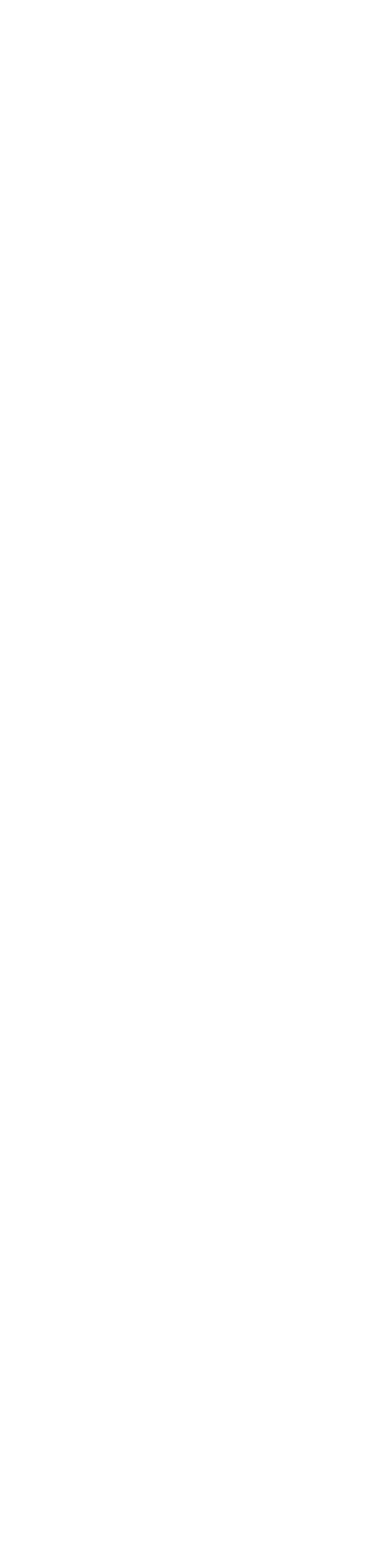
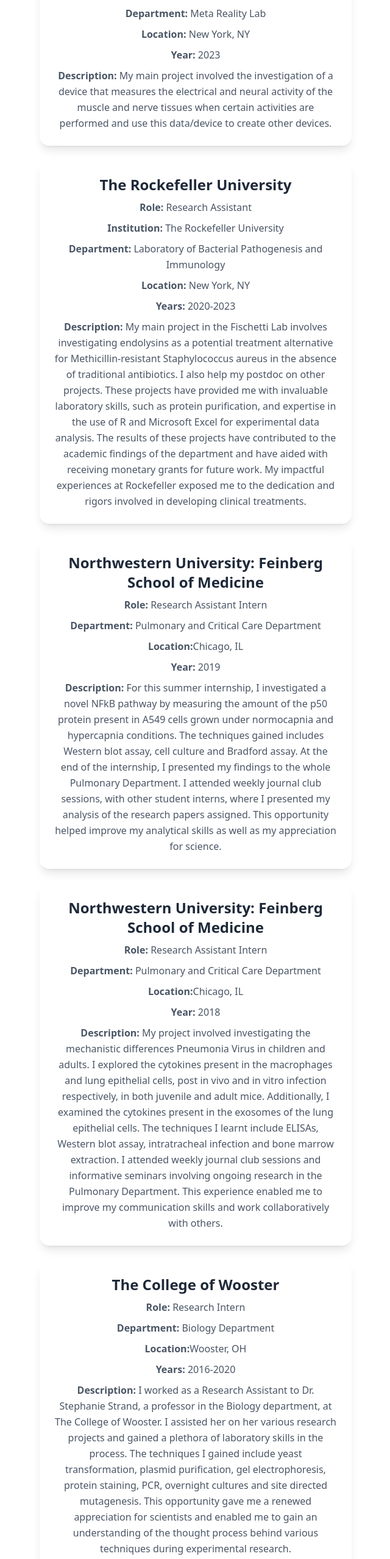
Before and after one commit to Moyo-Sa/portfolio, a React (Vite) app: page /research in a window 1280 px wide. Before the commit this address had no page. Shown: the part 89-2646 px from the top of the page at 61% size, without its empty margins (319-959 px from the left). Before the commit the page ends 800 px from the top, so only its background shows below. Built offline with nearby package versions, Linux system fonts and the light colour scheme.

Commit message:
Updated with research

```diff
--- a/package.json
+++ b/package.json
@@ -13,6 +13,7 @@
     "@tailwindcss/vite": "^4.0.14",
     "axios": "^1.8.3",
     "lucide-react": "^0.482.0",
+    "postcss-import": "^16.1.0",
     "react": "^19.0.0",
     "react-dom": "^19.0.0",
     "react-router-dom": "^7.3.0"
@@ -28,7 +29,7 @@
     "eslint-plugin-react-refresh": "^0.4.19",
     "globals": "^15.15.0",
     "postcss": "^8.5.3",
-    "tailwindcss": "^4.0.14",
+    "tailwindcss": "^4.1.3",
     "vite": "^6.2.0"
   }
 }
--- a/src/App.jsx
+++ b/src/App.jsx
@@ -9,6 +9,7 @@
   Project,
   Education,
   Resume,
+  Research,
 } from "./components";
 
 function App() {
@@ -25,6 +26,7 @@
             <Route path="/education" element={<Education />} />
             <Route path="/resume" element={<Resume />} />
             <Route path="/thank-you" element={<Thanks />} />
+            <Route path="/research" element={<Research />} />
           </Routes>
         </BrowserRouter>
       </div>
--- /dev/null
+++ b/src/components/Research.jsx
@@ -0,0 +1,180 @@
+import React from "react";
+import Container from "./Coontainer";
+
+const Research = () => {
+  return (
+    <div className="w-full pb-10">
+      {/* Meta */}
+      <div className="flex flex-col gap-6 items-center">
+        <Container>
+          <h1 className="text-2xl font-bold text-gray-800 text-center">Meta</h1>
+          <p className="text-gray-600 mt-2 leading-relaxed text-center">
+            <span className="font-bold">Role:</span> User Experience Researcher
+          </p>
+          <p className="text-gray-600 mt-2 leading-relaxed text-center">
+            <span className="font-bold">Department:</span> Meta Reality Lab
+          </p>
+          <p className="text-gray-600 mt-2 leading-relaxed text-center">
+            <span className="font-bold">Location:</span> New York, NY
+          </p>
+          <p className="text-gray-600 mt-2 leading-relaxed text-center">
+            <span className="font-bold">Year:</span> 2023
+          </p>
+          <p className="text-gray-600 mt-2 leading-relaxed text-center">
+            <span className="font-bold">Description: </span> My main project
+            involved the investigation of a device that measures the electrical
+            and neural activity of the muscle and nerve tissues when certain
+            activities are performed and use this data/device to create other
+            devices.
+          </p>
+        </Container>
+      </div>
+      &nbsp;
+      {/* Rockefeller */}
+      <div className="flex flex-col gap-6 items-center">
+        <Container>
+          <h1 className="text-2xl font-bold text-gray-800 text-center">
+            The Rockefeller University
+          </h1>
+          <p className="text-gray-600 mt-2 leading-relaxed text-center">
+            <span className="font-bold">Role:</span> Research Assistant
+          </p>
+          <p className="text-gray-600 mt-2 leading-relaxed text-center">
+            <span className="font-bold">Institution:</span> The Rockefeller
+            University
+          </p>
+          <p className="text-gray-600 mt-2 leading-relaxed text-center">
+            <span className="font-bold">Department:</span> Laboratory of
+            Bacterial Pathogenesis and Immunology
+          </p>
+          <p className="text-gray-600 mt-2 leading-relaxed text-center">
+            <span className="font-bold">Location:</span> New York, NY
+          </p>
+          <p className="text-gray-600 mt-2 leading-relaxed text-center">
+            <span className="font-bold">Years:</span> 2020-2023
+          </p>
+          <p className="text-gray-600 mt-2 leading-relaxed text-center">
+            <span className="font-bold">Description: </span> My main project in
+            the Fischetti Lab involves investigating endolysins as a potential
+            treatment alternative for Methicillin-resistant Staphylococcus
+            aureus in the absence of traditional antibiotics. I also help my
+            postdoc on other projects. These projects have provided me with
+            invaluable laboratory skills, such as protein purification, and
+            expertise in the use of R and Microsoft Excel for experimental data
+            analysis. The results of these projects have contributed to the
+            academic findings of the department and have aided with receiving
+            monetary grants for future work. My impactful experiences at
+            Rockefeller exposed me to the dedication and rigors involved in
+            developing clinical treatments.
+          </p>
+        </Container>
+      </div>
+      &nbsp;
+      {/* Northwestern University 2019*/}
+      <div className="flex flex-col gap-6 items-center">
+        <Container>
+          <h1 className="text-2xl font-bold text-gray-800 text-center">
+            Northwestern University: Feinberg School of Medicine
+          </h1>
+          <p className="text-gray-600 mt-2 leading-relaxed text-center">
+            <span className="font-bold">Role:</span> Research Assistant Intern
+          </p>
+          <p className="text-gray-600 mt-2 leading-relaxed text-center">
+            <span className="font-bold">Department:</span> Pulmonary and
+            Critical Care Department
+          </p>
+          <p className="text-gray-600 mt-2 leading-relaxed text-center">
+            <span className="font-bold">Location:</span>Chicago, IL
+          </p>
+          <p className="text-gray-600 mt-2 leading-relaxed text-center">
+            <span className="font-bold">Year:</span> 2019
+          </p>
+          <p className="text-gray-600 mt-2 leading-relaxed text-center">
+            <span className="font-bold">Description: </span> For this summer
+            internship, I investigated a novel NFkB pathway by measuring the
+            amount of the p50 protein present in A549 cells grown under
+            normocapnia and hypercapnia conditions. The techniques gained
+            includes Western blot assay, cell culture and Bradford assay. At the
+            end of the internship, I presented my findings to the whole
+            Pulmonary Department. I attended weekly journal club sessions, with
+            other student interns, where I presented my analysis of the research
+            papers assigned. This opportunity helped improve my analytical
+            skills as well as my appreciation for science.
+          </p>
+        </Container>
+      </div>
+      &nbsp;
+      {/* Northwestern University 2018*/}
+      <div className="flex flex-col gap-6 items-center">
+        <Container>
+          <h1 className="text-2xl font-bold text-gray-800 text-center">
+            Northwestern University: Feinberg School of Medicine
+          </h1>
+          <p className="text-gray-600 mt-2 leading-relaxed text-center">
+            <span className="font-bold">Role:</span> Research Assistant Intern
+          </p>
+          <p className="text-gray-600 mt-2 leading-relaxed text-center">
+            <span className="font-bold">Department:</span> Pulmonary and
+            Critical Care Department
+          </p>
+          <p className="text-gray-600 mt-2 leading-relaxed text-center">
+            <span className="font-bold">Location:</span>Chicago, IL
+          </p>
+          <p className="text-gray-600 mt-2 leading-relaxed text-center">
+            <span className="font-bold">Year:</span> 2018
+          </p>
+          <p className="text-gray-600 mt-2 leading-relaxed text-center">
+            <span className="font-bold">Description: </span> My project involved
+            investigating the mechanistic differences Pneumonia Virus in
+            children and adults. I explored the cytokines present in the
+            macrophages and lung epithelial cells, post in vivo and in vitro
+            infection respectively, in both juvenile and adult mice.
+            Additionally, I examined the cytokines present in the exosomes of
+            the lung epithelial cells. The techniques I learnt include ELISAs,
+            Western blot assay, intratracheal infection and bone marrow
+            extraction. I attended weekly journal club sessions and informative
+            seminars involving ongoing research in the Pulmonary Department.
+            This experience enabled me to improve my communication skills and
+            work collaboratively with others.
+          </p>
+        </Container>
+      </div>
+      &nbsp;
+      {/* Wooster */}
+      <div className="flex flex-col gap-6 items-center">
+        <Container>
+          <h1 className="text-2xl font-bold text-gray-800 text-center">
+            The College of Wooster
+          </h1>
+          <p className="text-gray-600 mt-2 leading-relaxed text-center">
+            <span className="font-bold">Role:</span> Research Intern
+          </p>
+          <p className="text-gray-600 mt-2 leading-relaxed text-center">
+            <span className="font-bold">Department:</span> Biology Department
+          </p>
+          <p className="text-gray-600 mt-2 leading-relaxed text-center">
+            <span className="font-bold">Location:</span>Wooster, OH
+          </p>
+          <p className="text-gray-600 mt-2 leading-relaxed text-center">
+            <span className="font-bold">Years:</span> 2016-2020
+          </p>
+          <p className="text-gray-600 mt-2 leading-relaxed text-center">
+            <span className="font-bold">Description: </span> I worked as a
+            Research Assistant to Dr. Stephanie Strand, a professor in the
+            Biology department, at The College of Wooster. I assisted her on her
+            various research projects and gained a plethora of laboratory skills
+            in the process. The techniques I gained include yeast
+            transformation, plasmid purification, gel electrophoresis, protein
+            staining, PCR, overnight cultures and site directed mutagenesis.
+            This opportunity gave me a renewed appreciation for scientists and
+            enabled me to gain an understanding of the thought process behind
+            various techniques during experimental research.
+          </p>
+        </Container>
+      </div>
+      &nbsp;
+    </div>
+  );
+};
+
+export default Research;
--- a/src/components/index.js
+++ b/src/components/index.js
@@ -6,6 +6,7 @@
 import Resume from "./Resume";
 import Links from "./Links";
 import Skills from "./Skills";
+import Research from "./Research";
 
 
-export {About, ContactMe, Experience, Project, Education, Resume, Links, Skills};
+export {About, ContactMe, Experience, Project, Education, Resume, Links, Skills, Research};
--- a/src/pages/Home.jsx
+++ b/src/pages/Home.jsx
@@ -8,6 +8,7 @@
   Education,
   Links,
   Skills,
+  Research,
 } from "../components/index";
 
 // Component for each content section
@@ -21,6 +22,8 @@
       return <Experience />;
     case "projects":
       return <Project />;
+    case "research":
+      return <Research />;
     case "contact":
       return <ContactMe />;
     case "links":
@@ -42,6 +45,7 @@
     { id: "education", label: "Education" },
     { id: "experience", label: "Experiences" },
     { id: "projects", label: "Projects" },
+    { id: "research", label: "Research" },
     { id: "skills", label: "Skills" },
     { id: "links", label: "Links" },
     { id: "contact", label: "Contact Me" },
```
Also changed, not shown: 1 other file (tests, documents, lock files or other folders).
